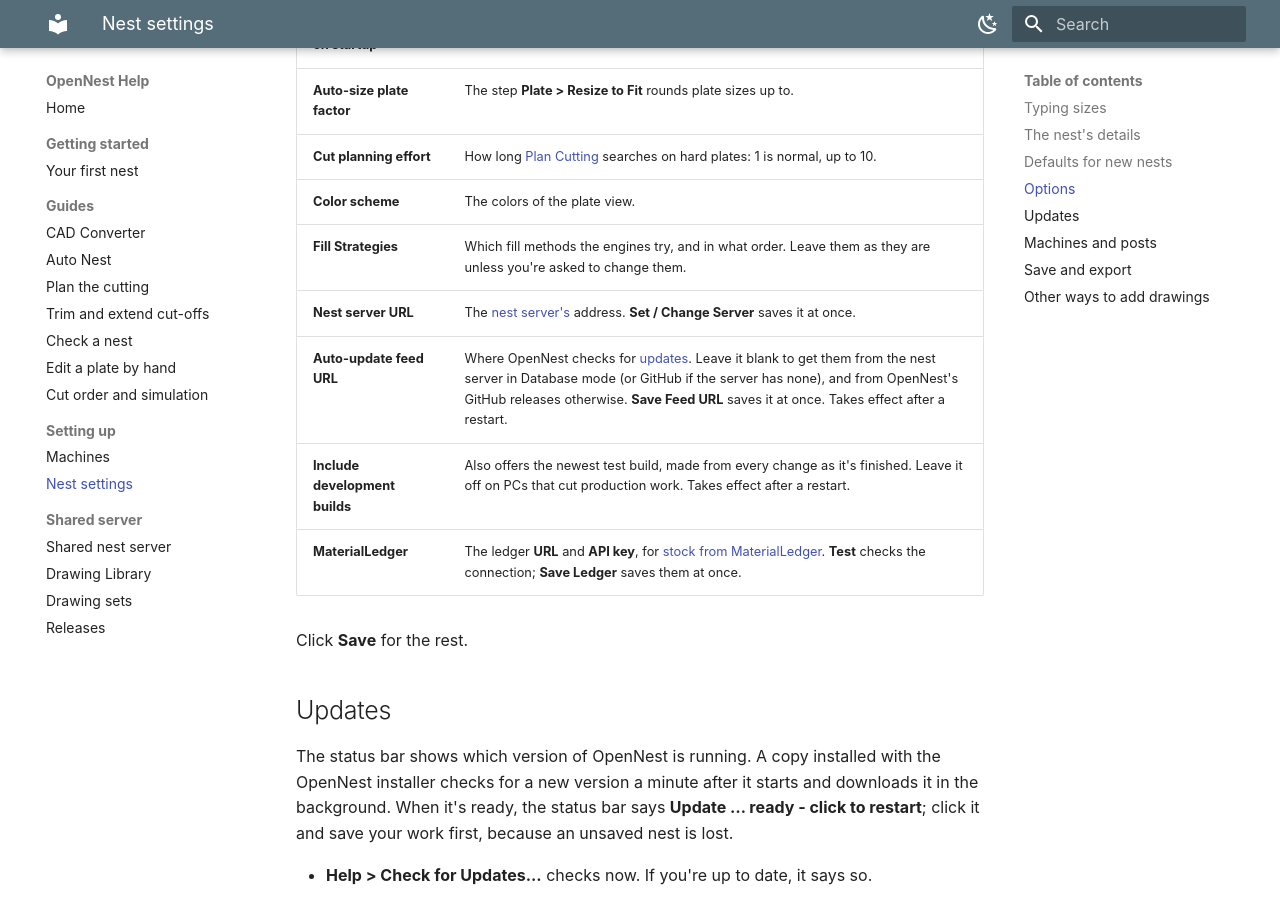
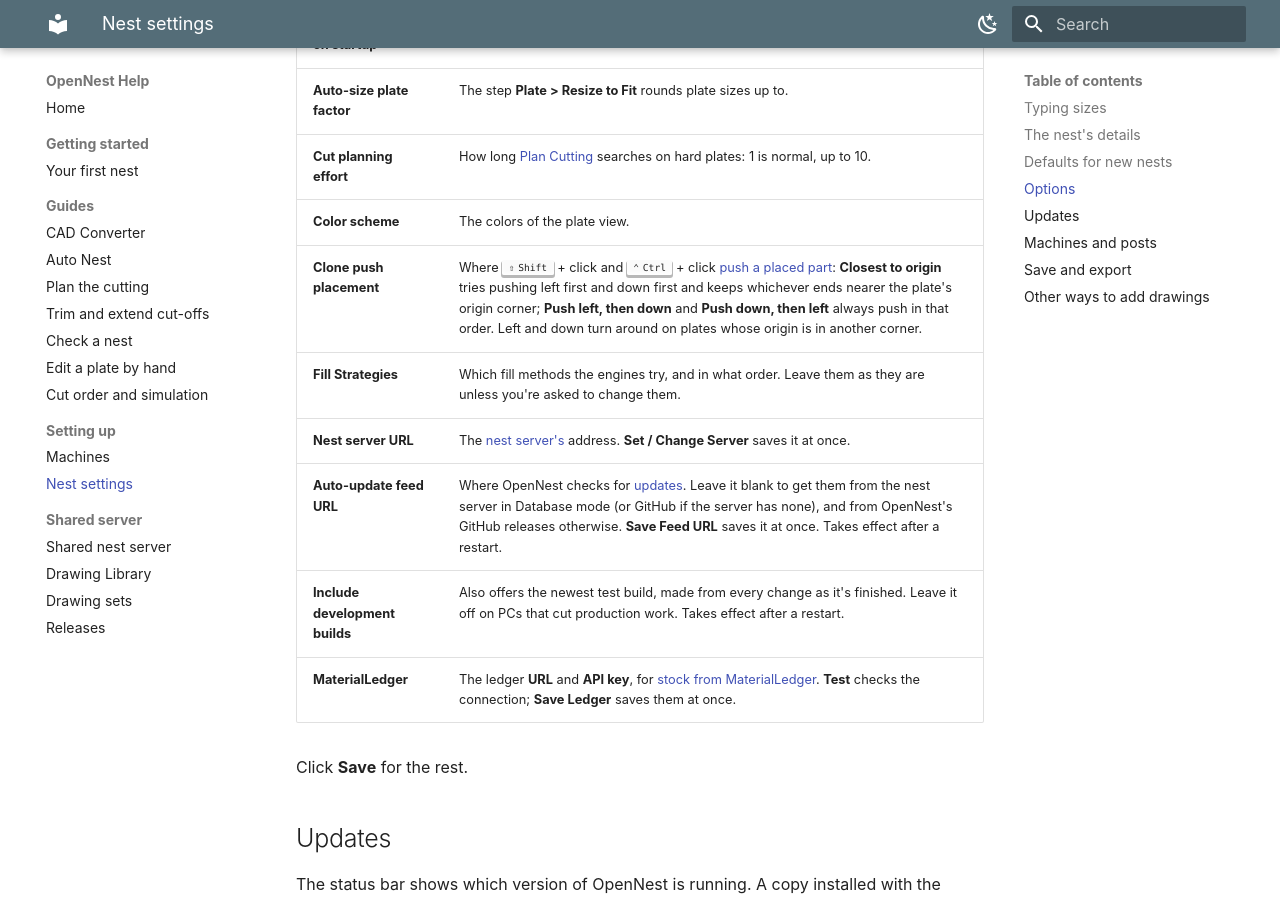
Before and after one commit to ajisaacs/opennest-help, an MkDocs documentation site: the page built from docs/nest-settings.md, in a window 1280 px wide and 900 px high, scrolled down 1592 px. Built offline with MkDocs 1.6.1 and Material for MkDocs 9.7.7, drawn with Linux system fonts in a browser that asks for light colours.

Commit message:
Describe Shift/Ctrl+click push placement and its Options setting
OpenNest's Clone Parts now lets Options pick the Shift+click push order,
and Ctrl+click pushes on outer edges only; neither was in the guide.

Co-Authored-By: Claude Opus 5.5 <noreply@anthropic.com>

```diff
--- a/docs/nest-settings.md
+++ b/docs/nest-settings.md
@@ -63,6 +63,7 @@ In Database mode the server keeps one shared copy of the nest defaults; see
 | **Auto-size plate factor** | The step **Plate > Resize to Fit** rounds plate sizes up to. |
 | **Cut planning effort** | How long [Plan Cutting](cutting-planner.md#not-ready) searches on hard plates: 1 is normal, up to 10. |
 | **Color scheme** | The colors of the plate view. |
+| **Clone push placement** | Where ++shift++ + click and ++ctrl++ + click [push a placed part](edit-plates.md#place-parts): **Closest to origin** tries pushing left first and down first and keeps whichever ends nearer the plate's origin corner; **Push left, then down** and **Push down, then left** always push in that order. Left and down turn around on plates whose origin is in another corner. |
 | **Fill Strategies** | Which fill methods the engines try, and in what order. Leave them as they are unless you're asked to change them. |
 | **Nest server URL** | The [nest server's](nest-server.md#change-server-address) address. **Set / Change Server** saves it at once. |
 | **Auto-update feed URL** | Where OpenNest checks for [updates](#updates). Leave it blank to get them from the nest server in Database mode (or GitHub if the server has none), and from OpenNest's GitHub releases otherwise. **Save Feed URL** saves it at once. Takes effect after a restart. |
```
Also changed, not shown: docs/edit-plates.md (+6 -0 lines).
